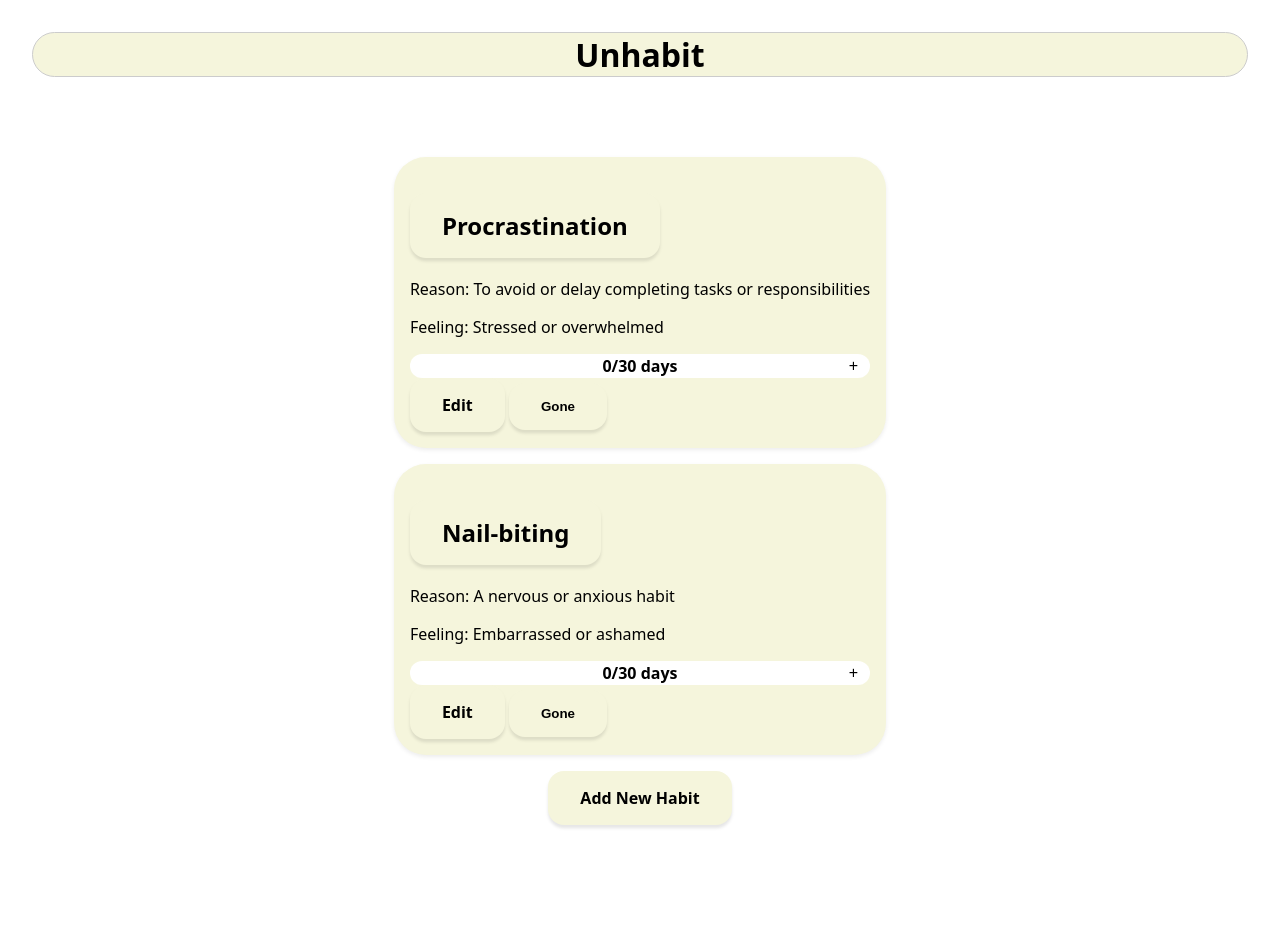
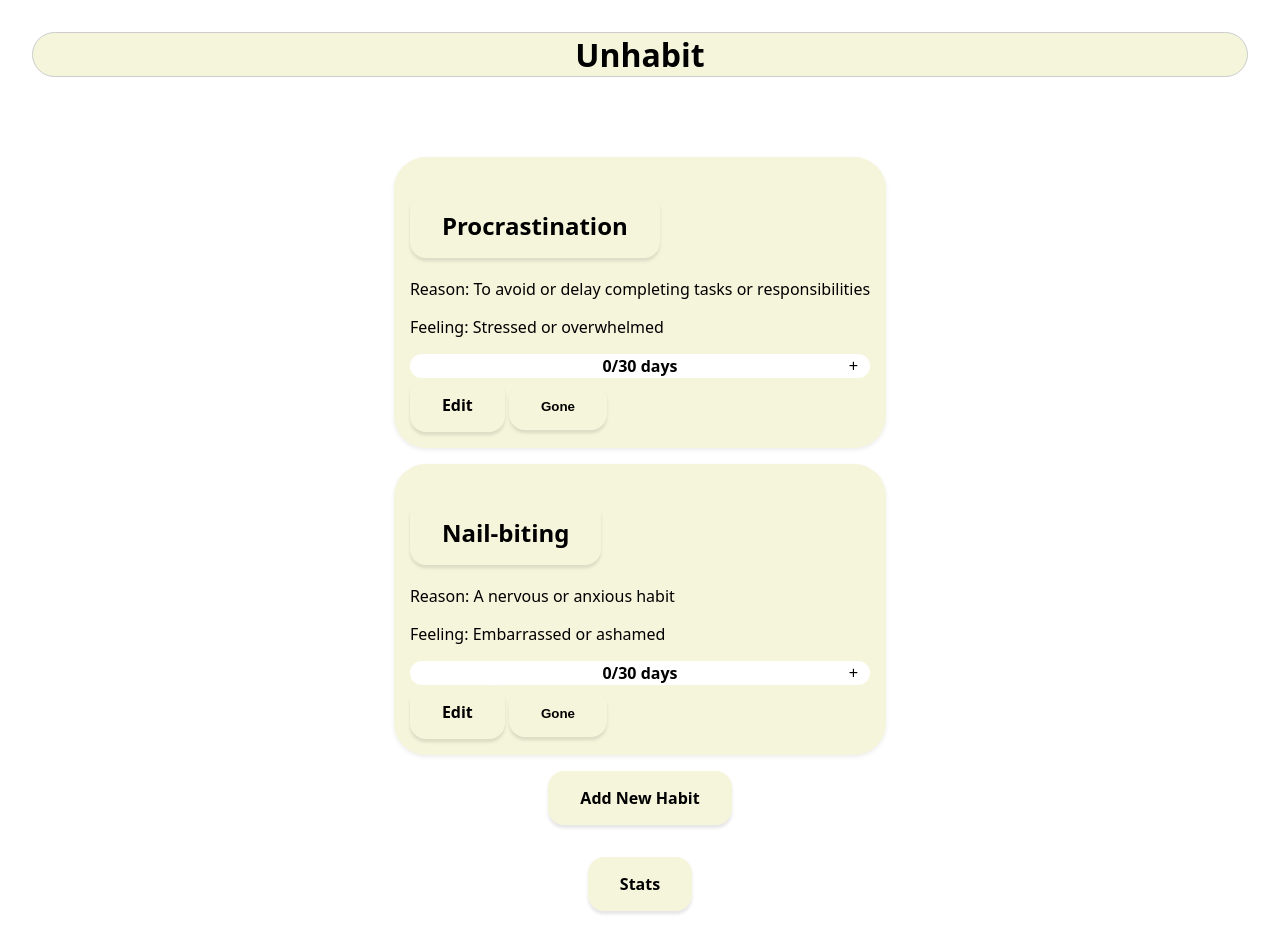
Before and after one commit to FelixJncs/capstone-project, a Next.js app: page / in a window 1280 px wide. Shown: the top 952 px of the page. Before the commit the page ends 889 px from the top, so only its background shows below. Built offline with nearby package versions, Linux system fonts and the light colour scheme.

Commit message:
add_Link_Homepage_to_Stats

```diff
--- a/pages/index.js
+++ b/pages/index.js
@@ -11,7 +11,7 @@ const StyledHabitListContainer = styled.div`
   padding: 2rem;
 `;
 
-const StyledAddLink = styled(Link)`
+const StyledHomepageLink = styled(Link)`
   display: inline-block;
   padding: 1rem 2rem;
   background-color: beige;
@@ -31,7 +31,8 @@ export default function Home() {
       <StyledHabitListContainer>
         <HabitList />
 
-        <StyledAddLink href="/addhabit">Add New Habit</StyledAddLink>
+        <StyledHomepageLink href="/addhabit">Add New Habit</StyledHomepageLink>
+        <StyledHomepageLink href="/habitstats">Stats </StyledHomepageLink>
       </StyledHabitListContainer>
     </>
   );
```
